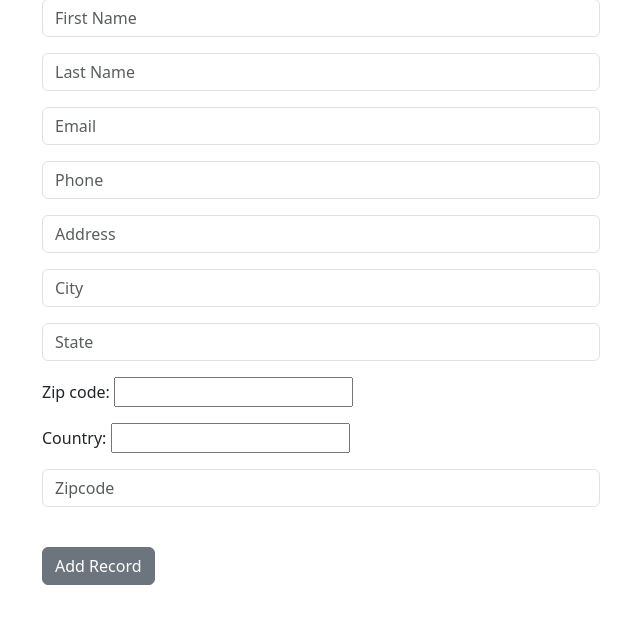
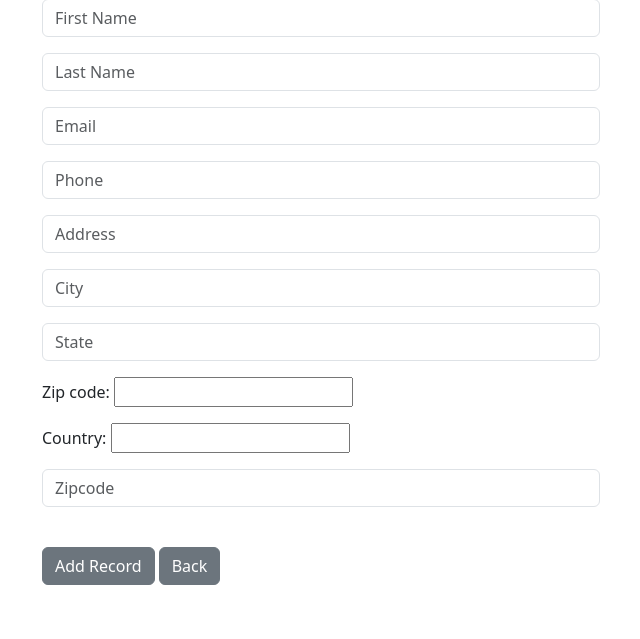
Before and after one commit to Kariuki11/Customer-Relationship-Management-app, a Django app: page /add_record/ in a window 1280 px wide. Shown: the part 161-800 px from the top of the page, without its empty margins (319-959 px from the left). Run offline with Django 5.2, Linux system fonts and the light colour scheme; a user stored in the database is signed in.

Commit message:
"Added a 'Back' button to the add record form in add_record.html"

```diff
--- a/crm/website/templates/website/add_record.html
+++ b/crm/website/templates/website/add_record.html
@@ -12,6 +12,8 @@
 
     <br/>
     <button type="submit" class="btn btn-secondary">Add Record</button>
+    <button type="submit" class="btn btn-secondary">Back</button>
+
 
 </form>
 
```
